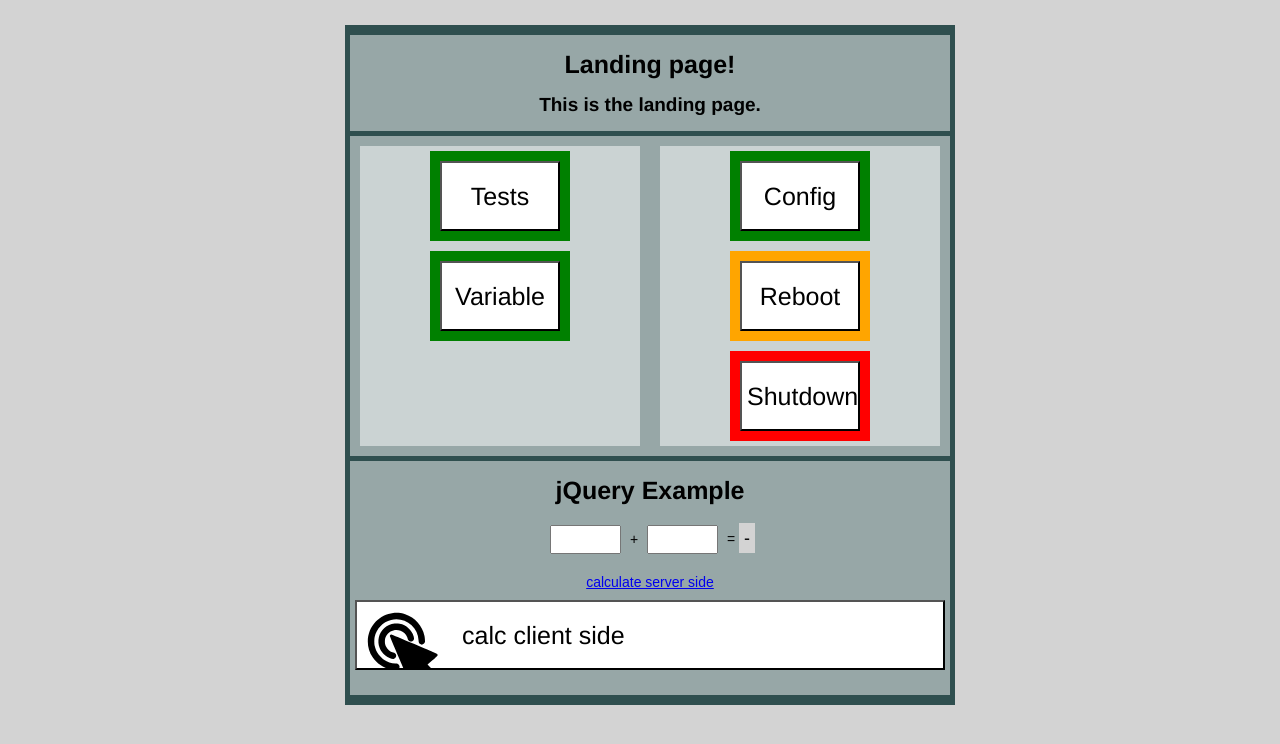
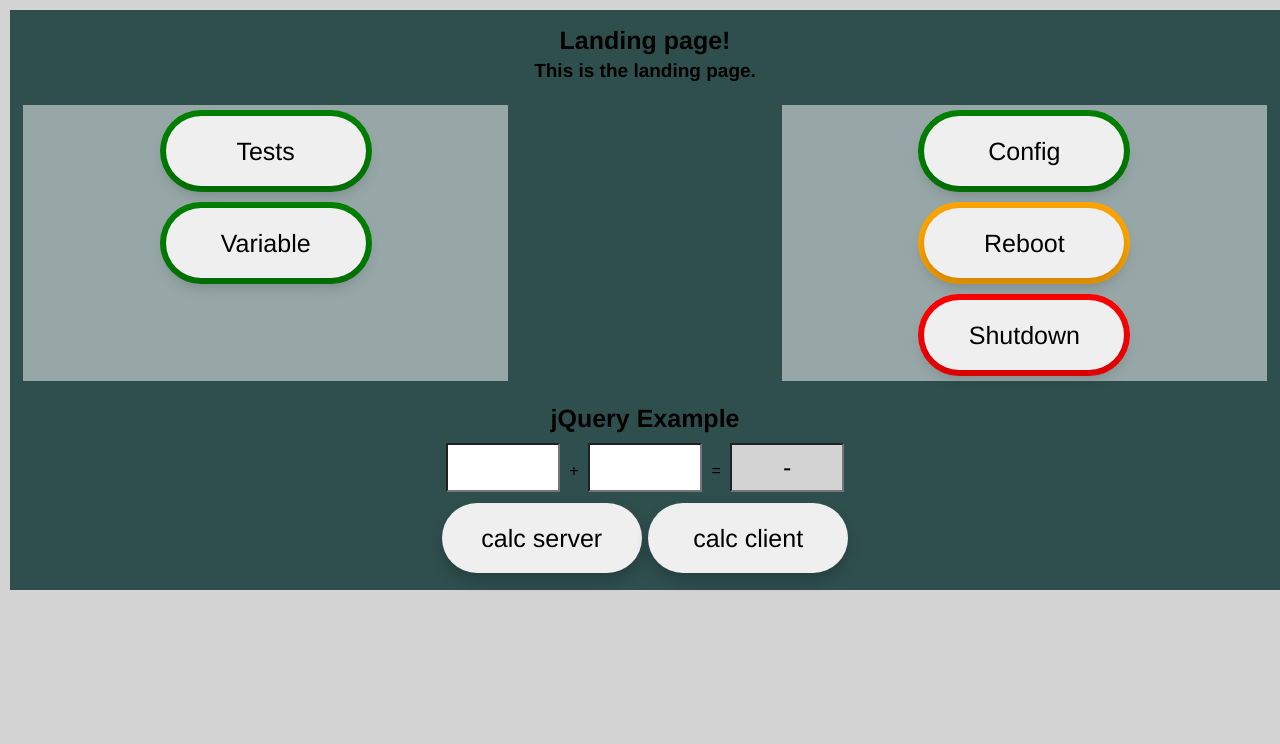
Before and after one commit to jakem68/flask_docker, a Flask app: page / in a window 1280 px wide. Shown: the top 744 px of the page. Run offline with Flask 2, Linux system fonts and the light colour scheme.

Commit message:
html and css edits

```diff
--- a/First_app/app/my_config.yml
+++ b/First_app/app/my_config.yml
@@ -1,6 +1,6 @@
 password: ''
 port: '1883'
 server: 127.0.0.1
-time_interval: '1'
+time_interval: '0.5'
 topic: v1/devices/me/telemetry
 username: IrEKQCfL5fS1v5sJ1QWo
--- a/First_app/app/static/css/main.css
+++ b/First_app/app/static/css/main.css
@@ -1,6 +1,6 @@
 * {
   margin: 5px;
-  padding: 5px;
+  padding: 0px;
 }
 
 h1 {
@@ -23,20 +23,27 @@ body {
 
 .container {
   background-color: darkslategray;
-  max-width: 600px;
+  max-width: auto;
   margin: 5px auto;
-  padding: 5px;
+  padding: 3px;
   width: auto;
   display: block;
   text-align: center;
-  /* display:flex; */
+  align-items: flex-start;
 }
-
-.container>div {
+.container>div.flex-container {
   background-color: rgba(255, 255, 255, 0.5);
   text-align: center;
   font-size: 14px;
-  /* display:flex; */
+  justify-content: center;
+  display:flex;
+}
+.container>div.block-container {
+  background-color: rgba(255, 255, 255, 0.5);
+  text-align: center;
+  font-size: 14px;
+  justify-content: center;
+  display:block;
 }
 
 .grid-container-left {
@@ -56,7 +63,7 @@ body {
   grid-template: 'left middle right';
   grid-gap: 5px auto;
   background-color: darkslategrey;
-  max-width: 600px;
+  max-width: auto;
   padding: 5px;
   margin: 5px auto;
 }
@@ -64,85 +71,101 @@ body {
 .grid-container>div {
   background-color: rgba(255, 255, 255, 0.5);
   text-align: center;
-  font-size: 14px;
+  font-size: 28px;
   padding: 0px;
+  display: flex;
+  flex-direction: column;
+  align-items: center;
 }
 
 form {
   padding: 10px;
-  background-color: darkgray;
+  background-color: green;
   text-align: center;
-  display: inline-block;
+  /* display: inline-block; */
+  display: flex;
+  flex-wrap: wrap;
+  justify-content: center;
+
 }
 
-.green {
+form.green_button {
   background-color: green;
+  width: min-content;
+  min-width: auto;
+  padding: 5px;
+  border: none;
+  border-radius: 45px;
+
+}
+form.red_button {
+  background-color: red;
+  width: min-content;
+  min-width: auto;
+  padding: 5px;
+  border: none;
+  border-radius: 45px;
+}
+form.orange_button {
+  background-color: orange;
+  width: min-content;
+  min-width: auto;
+  padding: 5px;
+  border: none;
+  border-radius: 45px;
 }
 
-.orange {
-  background-color: orange;
+.wide {
+  width: 600px;
 }
 
-.red {
-  background-color: red;
-}
-.wide {
+button {
+  height: 70px;
   width: 200px;
+  max-width: 400px;
+  min-width: auto;
+  margin: 1px;
+  text-align: center;
+  display:inline-block;
+  font: 25px Helvetica;
+  border: none;
+  border-radius: 45px;
+  box-shadow: 0px 8px 15px rgba(0, 0, 0, 0.2);
+  transition: all 0.3s ease 0s;
+  cursor: pointer;
+  outline: none;
 }
 
-input[type=button] {
+input {
+  height: 35px;
+  width: 100%;
+  max-width: 100px;
+  min-width: auto;
+  margin: 0px auto;
+  text-align: center;
+  display:inline-block;
+  font: 15px Helvetica;
+  padding: 5px;
+  margin: 5px;
+}
+input[type=submit] {
   background-color: white;
-  background-image: url('/static/images/click.svg');
-  background-position: 10px 10px;
-  background-size: 80px;
-  background-repeat: no-repeat;
-  height: 70px;
+  height: 25px;
   width: 100%;
+  max-width: 100px;
+  min-width: auto;
   margin: 0px auto;
-  text-align: left;
-  text-indent: 100px;
+  text-align: center;
+  display:inline-block;
   font: 25px Helvetica;
 }
-
-input[type=rebootbutton] {
+input[type=output] {
+  background-color: lightgray;
+  font: 25px Helvetica;
+  cursor: not-allowed;
+}
+input[type=text] {
   background-color: white;
-  background-image: url('/static/images/reboot.svg');
-  background-position: 10px 10px;
-  background-size: 80px;
-  background-repeat: no-repeat;
-  background-position: 0px auto;
-  height: 100px;
-  width: 100%;
-  margin: 0px auto;
-  text-align: left;
-  text-indent: 100px;
-  font: 25px Helvetica;
-}
-
-input[type=poweroffbutton] {
-  background-color: white;
-  background-image: url('/static/images/powerbutton.svg');
-  background-position: 10px 10px;
-  background-size: 80px;
-  background-repeat: no-repeat;
-  height: 100px;
-  width: 100%;
-  margin: 0px auto;
-  text-align: left;
-  text-indent: 100px;
-  font: 25px Helvetica;
-}
-
-input[type=submit] {
-  background-color: white;
-  /* background-image: url('/static/images/powerbutton.svg');
-  background-position: 10px 10px;
-  background-size: 80px;
-  background-repeat: no-repeat; */
-  height: 70px;
-  width: 120px;
-  margin: 0px auto;
-  text-align: center;
   font: 25px Helvetica;
 }
 
@@ -154,10 +177,45 @@ output[type=normal] {
   background-repeat: no-repeat; */
   height: 40px;
   width: 100%;
+  min-width: 200px;
   margin: 0px auto;
   text-align: center;
   font: 18px Helvetica;
+  padding: 5px;
+  margin: 5px;
 }
+
+.label_value_pair{
+  display: inline-block;
+  width: 100%;
+  margin: 5px auto;
+}
+
+.input_label{
+  background-color: whitesmoke;
+  display: inline-flex;
+  width: 45%;
+  min-width: auto;
+  max-width: 400px;
+  padding: 3px;
+  margin: 5px auto;
+  text-align: left;
+  height:auto;
+  font: 14px Helvetica;
+}
+.output_label{
+  display: inline-table;
+  width: 45%;
+  min-width: auto;
+  max-width: 400px;
+  padding: 5px;
+  margin: 5px auto;
+  text-align: right;
+  background-color: lightgray;
+  height:auto;
+}
+
+
 /* gaugemeter styles*/
 
 .GaugeMeter {
--- a/First_app/app/templates/index.html
+++ b/First_app/app/templates/index.html
@@ -26,30 +26,30 @@
     </div>
     <div class="grid-container">
       <div class="grid-container-left">
-        <form class="green" action="/demos" method="get">
+        <form class="green_button" action="/demos" method="get">
           <!-- or method="post" -->
-          <input type="submit" value="Tests">
+          <button>Tests</button>
         </form>
-        <form class="green" action="/variable" method="get">
+        <form class="green_button" action="/variable" method="get">
           <!-- or method="post" -->
-          <input type="submit" value="Variable">
+          <button>Variable</button>
         </form>
       </div>
-      <div class="grid-container-middle">
-      </div>
+      <!-- <div class="grid-container-middle">
+      </div> -->
 
       <div class="grid-container-right">
-        <form class="green" action="/config" method="get">
+        <form class="green_button" action="/config" method="get">
           <!-- or method="post" -->
-          <input type="submit" value="Config">
+          <button>Config</button>
         </form>
-        <form class="orange" action="/reboot" method="get">
+        <form class="orange_button" action="/reboot" method="get">
           <!-- or method="post" -->
-          <input type="submit" value="Reboot">
+          <button>Reboot</button>
         </form>
-        <form class="red" action="/shutdown" method="get">
+        <form class="red_button" action="/shutdown" method="get">
           <!-- or method="post" -->
-          <input type="submit" value="Shutdown">
+          <button>Shutdown</button>
         </form>
       </div>
     </div>
@@ -57,11 +57,11 @@
       <h1>jQuery Example</h1>
       <p><input id=a type=text size=5 name=a> +
         <input id=b type=text size=5 name=b> =
-        <!-- <span id=result>?</span> -->
-        <output id=result type="normal">-</output>
+        <input type="output" size=5 id="result" value="-" readonly>
       </p>
-      <p><a href=# id=calculate>calculate server side</a></p>
-      <input id="calculate" type="button" value="calc client side" onclick="calculate();">
+      <button id="server_calculate">calc server</button>
+      <button id="calculate" onclick="calculate();">calc client</button>
+
       <p></p>
     </div>
   </div>
@@ -71,9 +71,9 @@
   <script type=text/javascript> $SCRIPT_ROOT={{ request.script_root|tojson|safe }} ; </script>
   <script type=text/javascript>
     $(function() {
-      $('a#calculate').bind('click', function() {
+      $('button#server_calculate').bind('click', function() {
         $.getJSON($SCRIPT_ROOT + '/_add_numbers' , { a: $('input[name="a" ]').val(), b: $('input[name="b" ]').val() }, function(data) {
-            $("#result").text(data.result);
+            $("#result").val(data.result);
           });
         return false;
         });
@@ -83,8 +83,8 @@
     function calculate(){
       var a = parseFloat(document.getElementById("a").value);
       var b = parseFloat(document.getElementById("b").value);
-      var result = a + b;
-      document.getElementById("result").innerHTML=result;
+      var result = a + b - 1;
+      document.getElementById("result").value=result;
     }
 
   </script>
```
Also changed, not shown: First_app/app/templates/config.html (+15 -22 lines), First_app/app/templates/demos.html (+14 -12 lines), First_app/app/templates/variable.html (+8 -7 lines).
